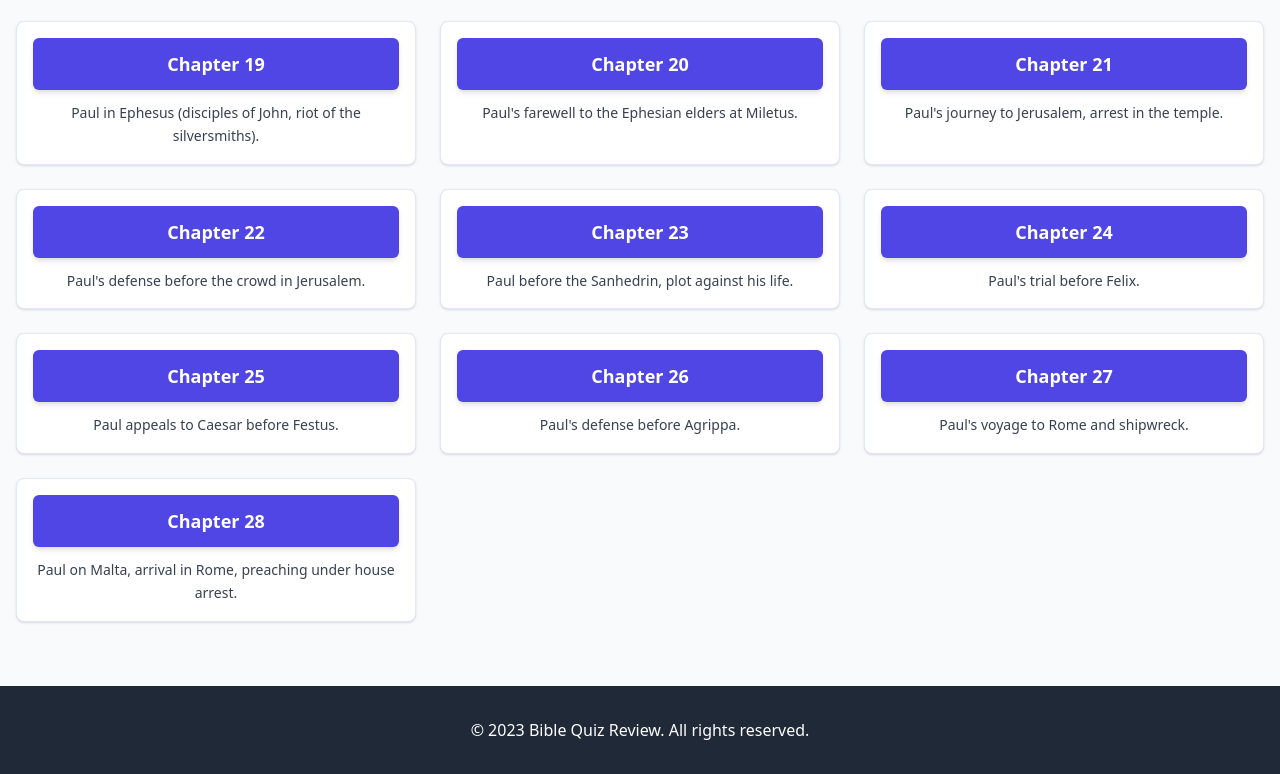
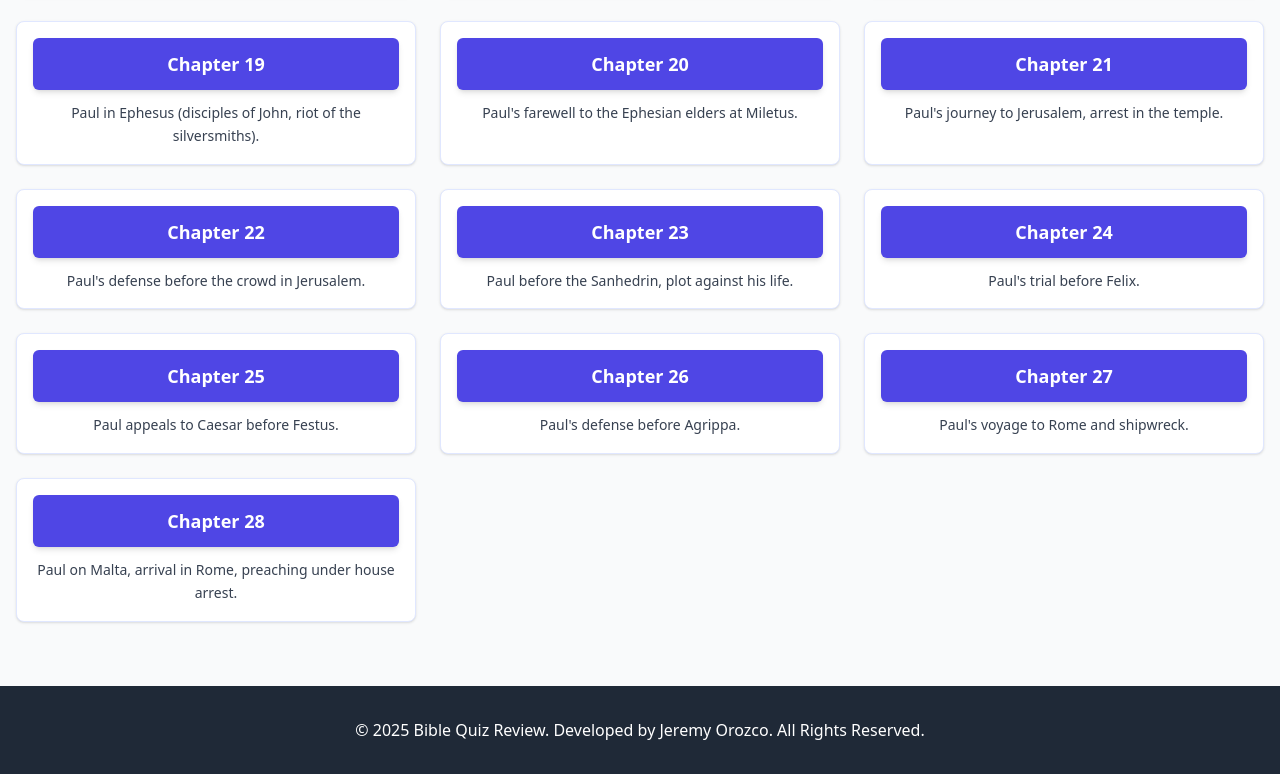
Before and after one commit to jeremy062006/acts-romans, a plain HTML site: page acts-reviewer.html in a window 1280 px wide. Shown: the part 1424-2198 px from the top of the page. Drawn offline with nearby package versions, Linux system fonts and the light colour scheme.

Commit message:
Update acts-reviewer.html

```diff
--- a/acts-reviewer.html
+++ b/acts-reviewer.html
@@ -197,7 +197,7 @@
 
     <footer class="bg-gray-800 text-white py-8 mt-8">
         <div class="container mx-auto px-4 text-center">
-            <p>&copy; 2023 Bible Quiz Review. All rights reserved.</p>
+            <p>&copy; 2025 Bible Quiz Review. Developed by Jeremy Orozco. All Rights Reserved.</p>
         </div>
     </footer>
 </body>
```
